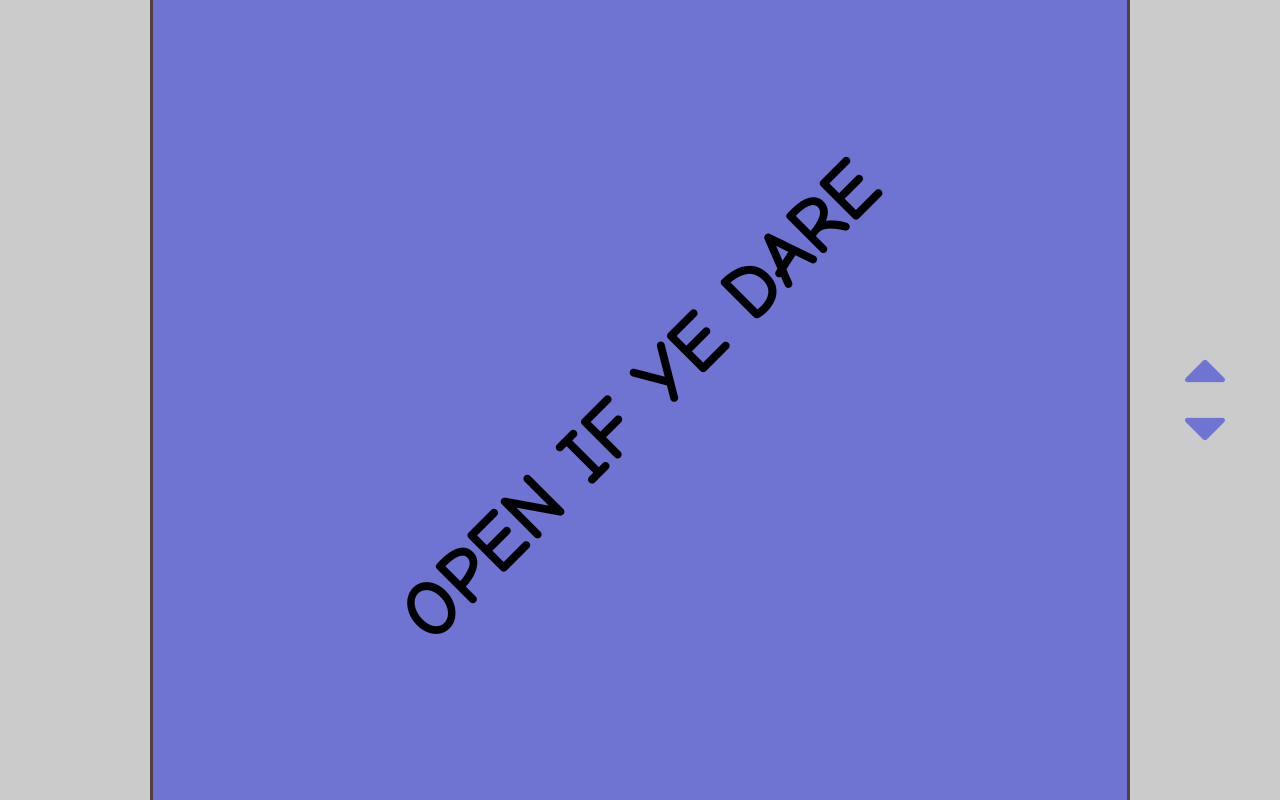
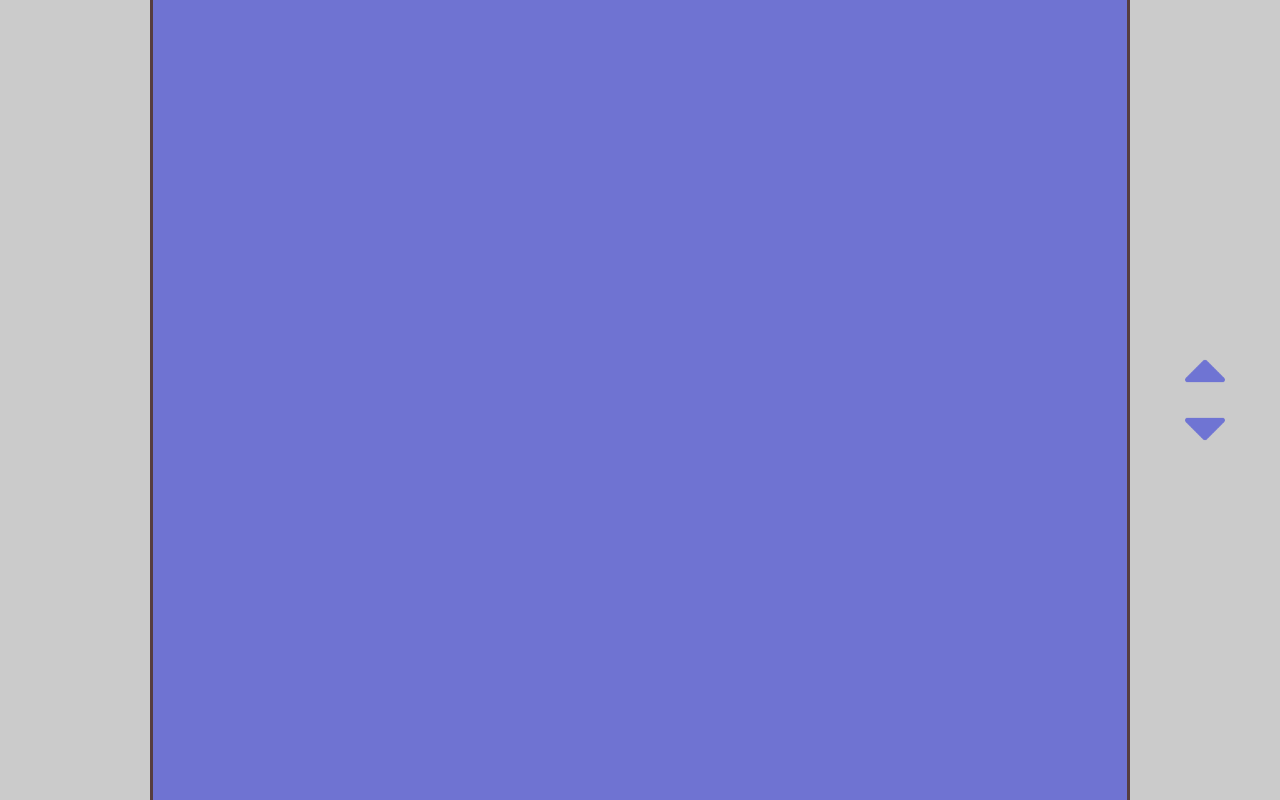
Before and after one commit to Ggoering/Turing_Mod4_Final, a website: page public/index.html in a window 1280 px wide. Drawn offline with nearby package versions, Linux system fonts and the light colour scheme; no server answers.

Commit message:
fix silly stuff

```diff
--- a/public/index.html
+++ b/public/index.html
@@ -9,7 +9,7 @@
   <body>
     <div class="left wall"></div>
     <section class="garage">
-      <div class="door"><h1>OPEN IF YE DARE</h1></div>
+      <div class="door"></div>
       <header class="garage-header">
         <input class="new-garage-item" type="text" placeholder="Add some more junk">
         <input class="new-garage-reason" type="text" placeholder="Reason it's going here">
--- a/public/styles.css
+++ b/public/styles.css
@@ -12,13 +12,6 @@ body, html {
 body {
   display: flex;
   position: relative;
-}
-
-h1 {
-  font-family: "Comic Sans MS";
-  color: black;
-  font-size: 80px;
-  transform: rotateZ(-45deg);
 }
 
 h2 {
```
